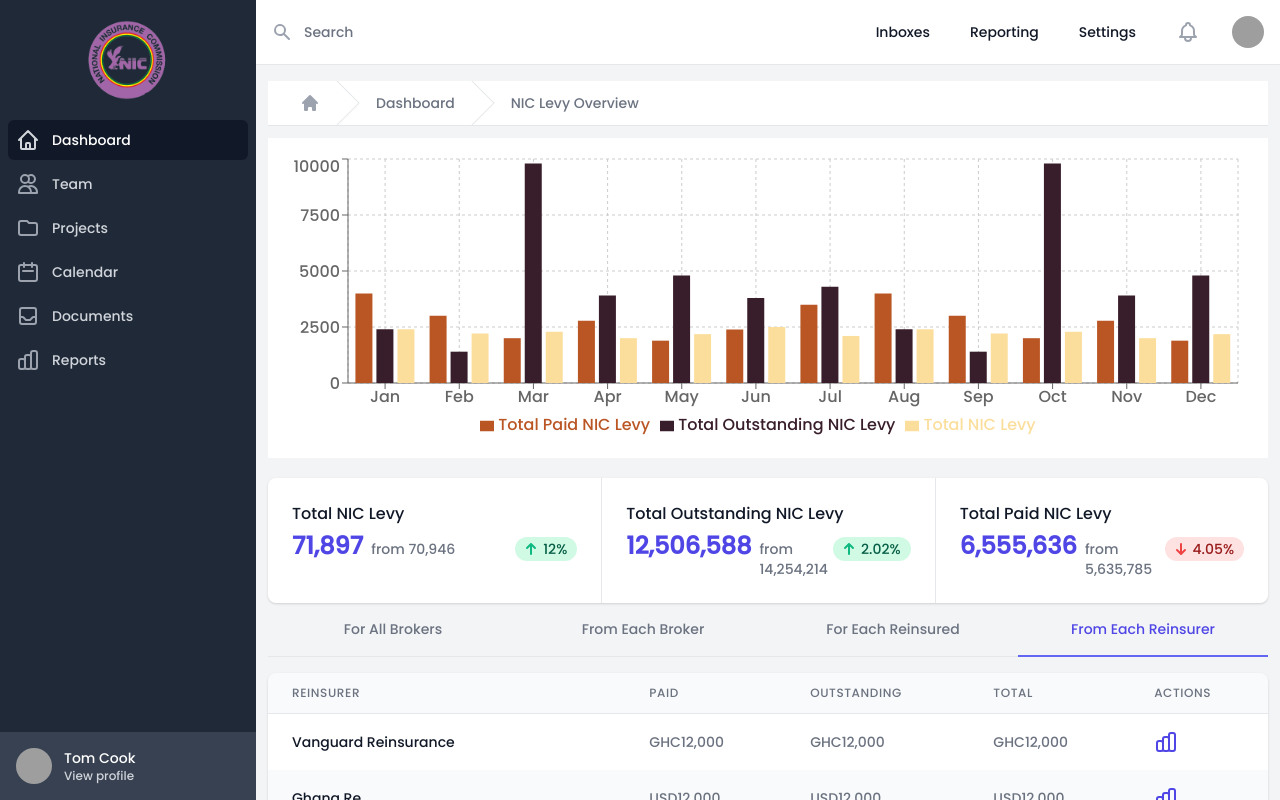
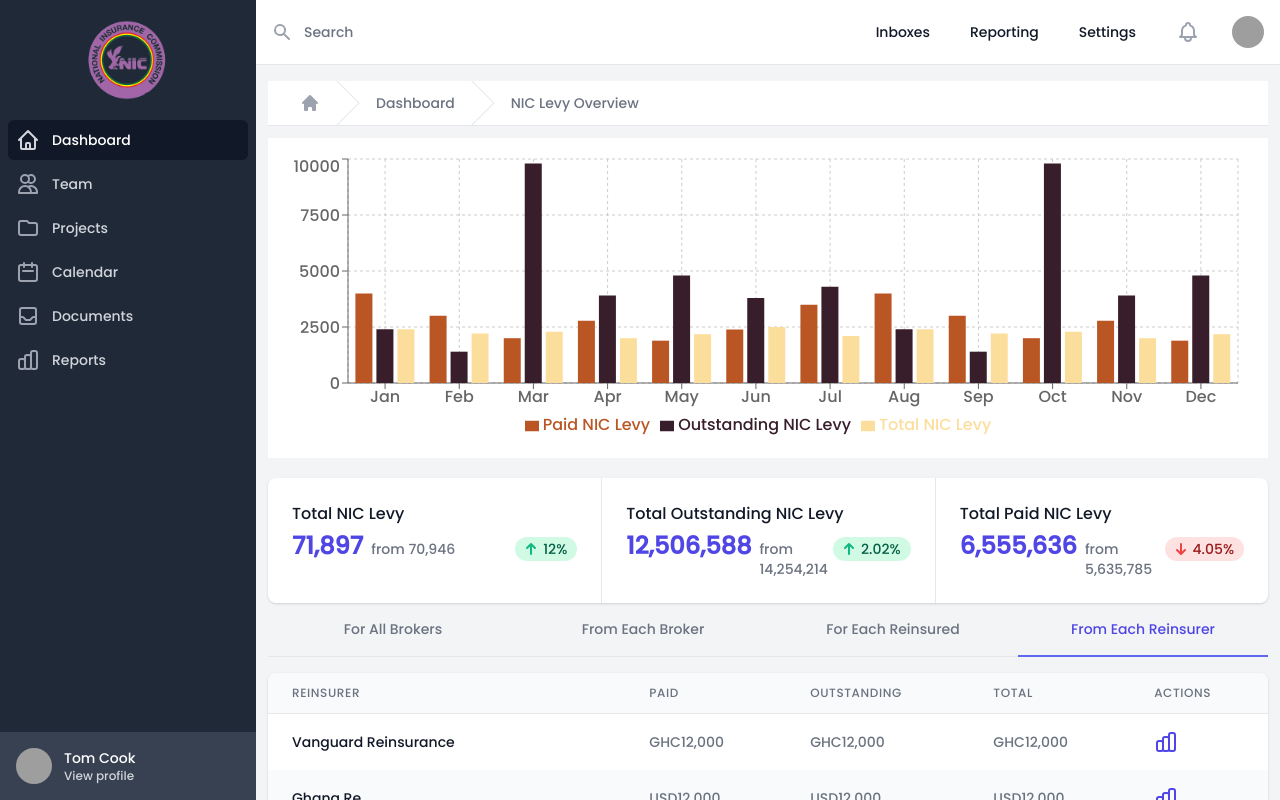
Before and after one commit to Khoby-790/template-nic, a React (Create React App) app: page /nic in a window 1280 px wide. Built offline with nearby package versions, Linux system fonts and the light colour scheme; grey boxes are pictures that could not be loaded.

Commit message:
--- Auto-Git Commit ---

```diff
--- a/src/pages/NicStatsExpansion/NicStatsExpansion.tsx
+++ b/src/pages/NicStatsExpansion/NicStatsExpansion.tsx
@@ -93,8 +93,8 @@ const active = "border-indigo-500 text-indigo-600 w-1/4 py-4 px-1 text-center bo
 type Tabs = "for_each_reinsurer" | "for_each_broker" | "for_all_brokers" | "for_all_reinsurers"
 
 const bars = [
-    { name: "paid", color: "#BA5624", title: "Total Paid NIC Levy" },
-    { name: "outstanding", color: "#381D2A", title: "Total Outstanding NIC Levy" },
+    { name: "paid", color: "#BA5624", title: "Paid NIC Levy" },
+    { name: "outstanding", color: "#381D2A", title: "Outstanding NIC Levy" },
     { name: "total", color: "#FCDE9C", title: "Total NIC Levy" }
 ]
 
```
